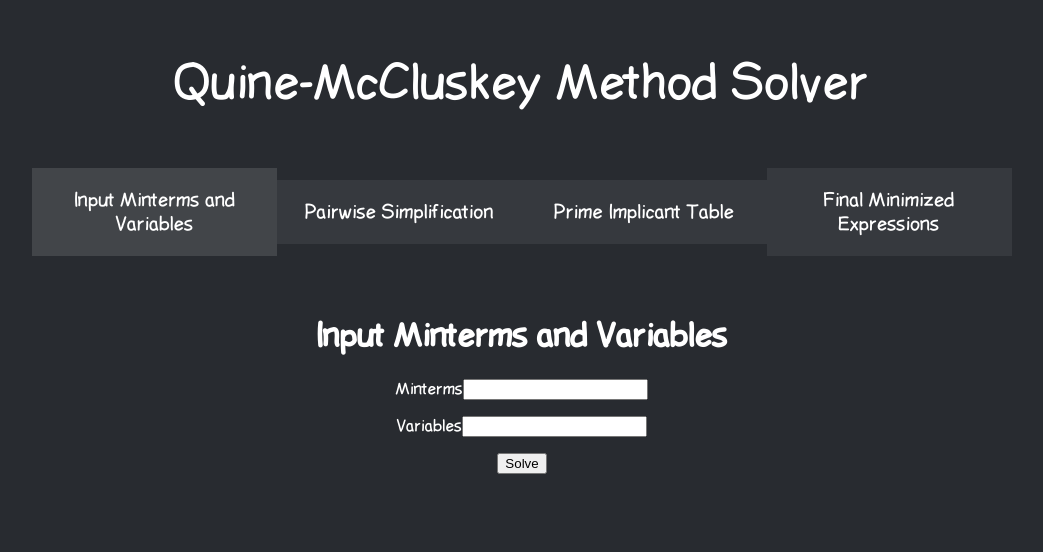
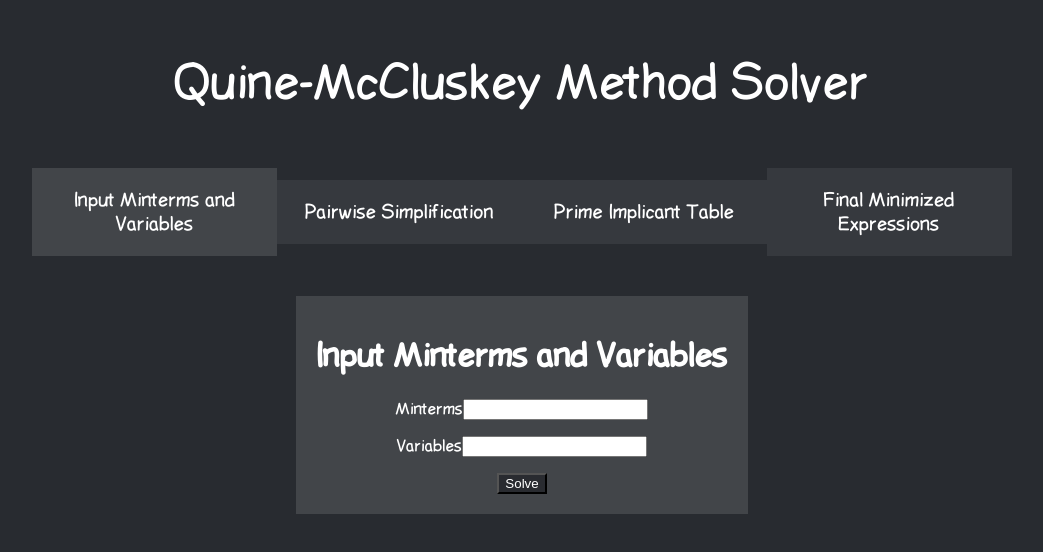
Before and after one commit to gmiracle17/CMSC-130-Quine-McCluskey-Method, a React (Create React App) app: page / in a window 1280 px wide. Shown: the top 552 px of the page, without its empty margins (118-1161 px from the left). Built offline with nearby package versions, Linux system fonts and the light colour scheme.

Commit message:
Added Input.css and modified App.css

```diff
--- a/src/App.css
+++ b/src/App.css
@@ -16,6 +16,9 @@
 
 .App-content {
   padding: 5vmin;
+  display: flex;
+  align-items: center;
+  justify-content: center;
 }
 
 .App-tabs {
--- /dev/null
+++ b/src/components/Input.css
@@ -0,0 +1,10 @@
+.solve-button {
+    color: white;
+    background-color: #292b30;
+}
+
+.input-container {
+    background-color: #424549;
+    padding: 20px;
+    max-width:max-content;
+}
--- a/src/components/Input.js
+++ b/src/components/Input.js
@@ -1,4 +1,5 @@
 import { useState } from "react"
+import './Input.css';
 
 function InputSection({setActiveTab, setMintermsArray, setVariablesArray}) {
     const[minterms, setMinterms] = useState("");
```
